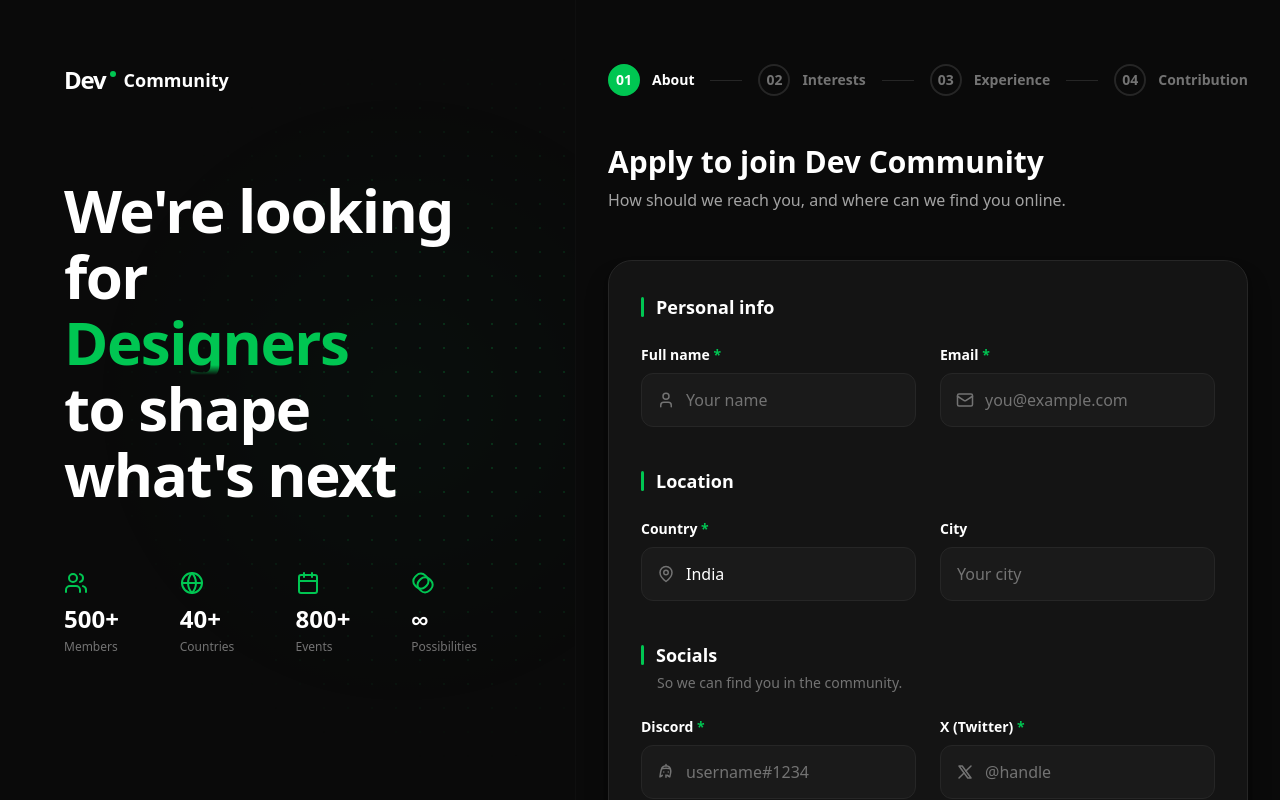
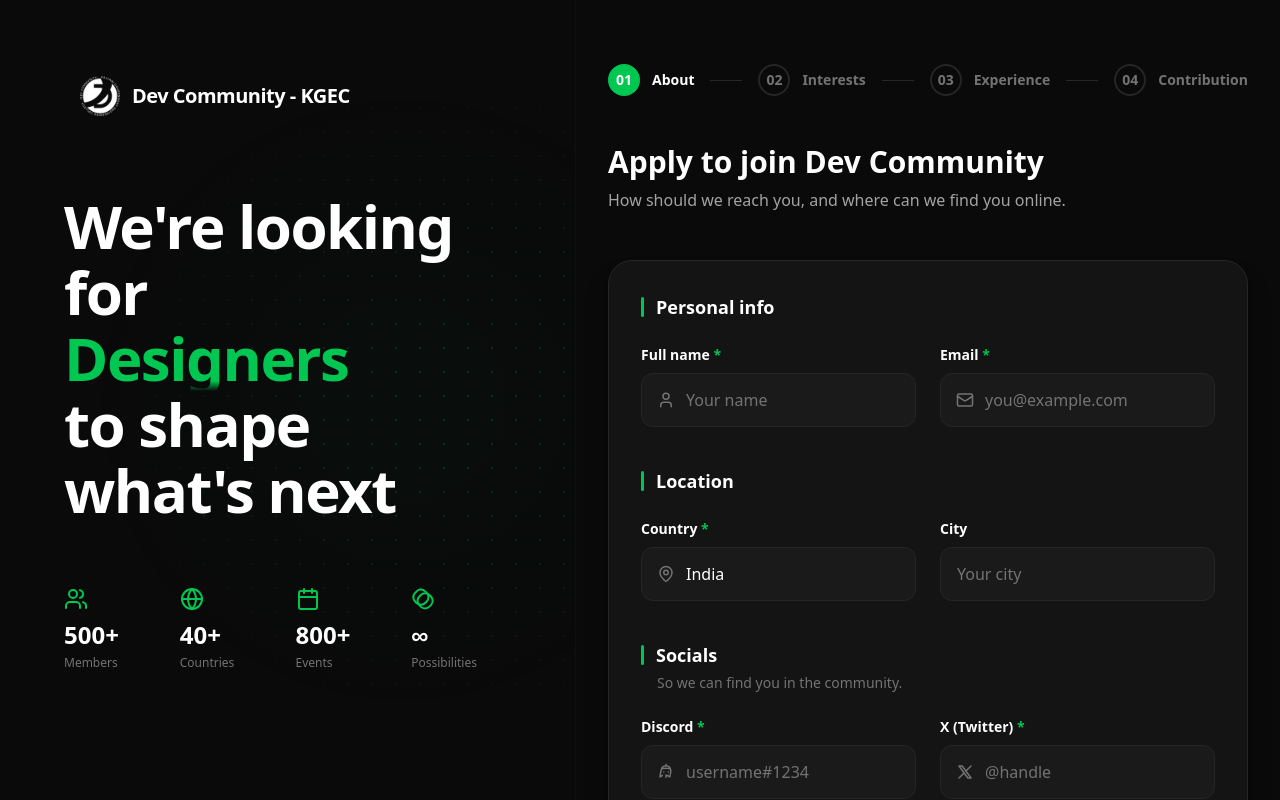
Before and after one commit to Soujanya-Mctrl/dc_hiring, a Next.js app: page / in a window 1280 px wide. Shown: the top 800 px of the page. Built offline with nearby package versions, Linux system fonts and the light colour scheme.

Commit message:
update hero logo

```diff
--- a/components/layout/SplitLayout.tsx
+++ b/components/layout/SplitLayout.tsx
@@ -1,4 +1,5 @@
 import React from 'react';
+import Image from 'next/image';
 import { AnimatedTitleWord } from '../ui/AnimatedTitleWord';
 
 interface SplitLayoutProps {
@@ -25,11 +26,15 @@ export function SplitLayout({ children }: SplitLayoutProps) {
         </div>
 
         {/* Top Logo */}
-        <div className="flex items-center gap-2 z-10">
-          <div className="text-white font-black text-2xl tracking-tighter flex items-center">
-            Dev <span className="w-1.5 h-1.5 bg-[#00C652] rounded-full ml-1 mb-3 inline-block"></span>
-          </div>
-          <span className="font-bold text-lg text-white">Community</span>
+        <div className="flex items-center gap-3 z-10 px-4 py-3">
+          <Image
+            src="/dcLogo.webp"
+            alt="Dev Community Logo"
+            width={40}
+            height={40}
+            className="object-contain"
+          />
+          <div className="font-black text-xl tracking-tight">Dev Community - KGEC</div>
         </div>
 
         {/* Center Content Wrapper */}
```
Also changed, not shown: public/dcLogo.webp (added).
